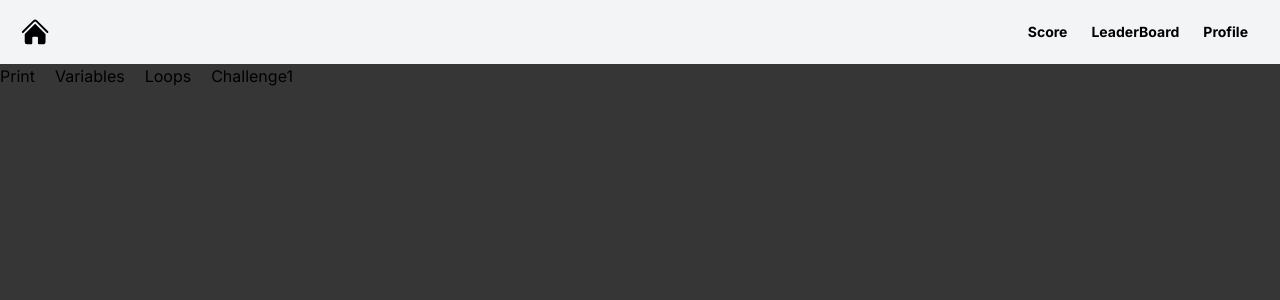
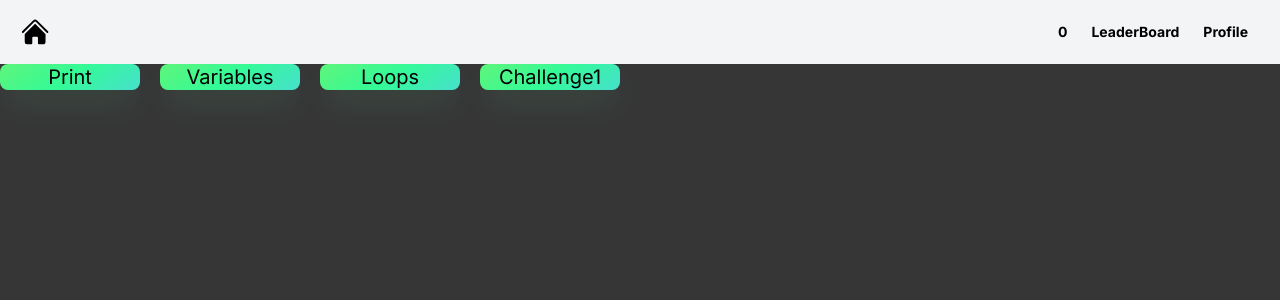
Before and after one commit to lynnhakim/WayneHacks2024, a Next.js app in the folder wayne-hacks/: page / in a window 1280 px wide. Shown: the top 300 px of the page. Built offline with nearby package versions, Linux system fonts and the light colour scheme.

Commit message:
score tracker

```diff
--- a/wayne-hacks/package.json
+++ b/wayne-hacks/package.json
@@ -15,6 +15,7 @@
     "@uiw/react-codemirror": "^4.21.21",
     "clerk": "^0.8.3",
     "codemirror": "^6.0.1",
+    "file-saver": "^2.0.5",
     "next": "^14.0.4",
     "react": "^18",
     "react-dom": "^18"
--- a/wayne-hacks/src/app/Challenge1/page.js
+++ b/wayne-hacks/src/app/Challenge1/page.js
@@ -1,11 +1,35 @@
+"use client";
+import {useState, useEffect} from "react"
+import CodeEditor from "../components/CodeEditor";
+import Navbar from "../components/Navbar";
 
-import CodeEditor from "../components/CodeEditor";
-export default function Challenge1() {
+export default function Challenge1({Score}) {
+
+      const [count, setCount] = useState(() => {
+        // getting stored value
+        const saved = localStorage.getItem("count");
+        const initialValue = JSON.parse(saved);
+        return initialValue || "";
+      });
+
+      useEffect(() => {
+        // storing input name
+        localStorage.setItem("count", JSON.stringify(count));
+      }, [count]);
+
+    const increment = () => {
+        setCount(count + 5);
+    }
+
   return (
     <div>
+        <div>
+          <Navbar Score={count} />
+        </div>
        <h2 className="font-bold text-lg text-white">Challenge 1</h2>
        <h3 className="text-white ">Create an ascending number staircase with 10 rows </h3>
       <CodeEditor />
+        <a href="/"><button className="button-q" onClick={() => increment()}>Submit</button></a>
     </div>
   );
 }
--- a/wayne-hacks/src/app/Loops/page.js
+++ b/wayne-hacks/src/app/Loops/page.js
@@ -1,11 +1,34 @@
+"use client";
+import {useState, useEffect} from "react"
+import CodeEditor from "../components/CodeEditor";
+import Navbar from "../components/Navbar";
+
 export default function Loops(){
+    const [count, setCount] = useState(() => {
+        // getting stored value
+        const saved = localStorage.getItem("count");
+        const initialValue = JSON.parse(saved);
+        return initialValue || "";
+      });
+
+      useEffect(() => {
+        // storing input name
+        localStorage.setItem("count", JSON.stringify(count));
+      }, [count]);
+
+    const increment = () => {
+        setCount(count + 3);
+    }
     return (
         <div>
-
+        <div>
+          <Navbar Score={count} />
+        </div>
 
         <h2 className="font-bold text-lg text-white">Question 3: Loops</h2>
         <h3 className="text-white ">Create a loop that prints numbers from 1 to 10</h3>
-
+        <CodeEditor />
+        <a href= "/"><button className="button-q" onClick={() => increment()}>Submit</button></a>
 
 
         </div>
--- a/wayne-hacks/src/app/Print/page.js
+++ b/wayne-hacks/src/app/Print/page.js
@@ -1,9 +1,34 @@
+"use client";
+import {useState, useEffect} from "react"
+import CodeEditor from "../components/CodeEditor";
+import Navbar from "../components/Navbar";
 
 export default function Print() {
+    const [count, setCount] = useState(() => {
+        // getting stored value
+        const saved = localStorage.getItem("count");
+        const initialValue = JSON.parse(saved);
+        return initialValue || "";
+      });
+
+      useEffect(() => {
+        // storing input name
+        localStorage.setItem("count", JSON.stringify(count));
+      }, [count]);
+
+    const increment = () => {
+        setCount(count + 3);
+    }
+
   return (
     <div>
+    <div>
+      <Navbar Score={count} />
+    </div>
       <h2 className="font-bold text-lg text-white">Question 1: Print</h2>
         <h3 className="text-white ">Print "Hello World"</h3>
+        <CodeEditor />
+        <a href= "/"><button className="button-q" onClick={() => increment()}>Submit</button></a>
     </div>
   );
 }
--- a/wayne-hacks/src/app/Variables/page.js
+++ b/wayne-hacks/src/app/Variables/page.js
@@ -1,11 +1,37 @@
+"use client";
+import {useState, useEffect} from "react"
+import CodeEditor from "../components/CodeEditor";
+import Navbar from "../components/Navbar";
+
 export default function Variables(){
+
+    const [count, setCount] = useState(() => {
+        // getting stored value
+        const saved = localStorage.getItem("count");
+        const initialValue = JSON.parse(saved);
+        return initialValue || "";
+      });
+
+      useEffect(() => {
+        // storing input name
+        localStorage.setItem("count", JSON.stringify(count));
+      }, [count]);
+
+    const increment = () => {
+        setCount(count + 3);
+    }
     return (
         <>
         <div>
 
+    <div>
+      <Navbar Score={count} />
+    </div>
+
         <h1 className="font-bold text-lg text-white">Question 2: Variables</h1>
         <h3 className="text-white"> Create 3 variables of the following types: int, bool, string </h3>
-
+        <CodeEditor />
+        <a href= "/"><button className="button-q" onClick={() => increment()}>Submit</button></a>
         </div>
 
 
--- a/wayne-hacks/src/app/components/Navbar.js
+++ b/wayne-hacks/src/app/components/Navbar.js
@@ -1,14 +1,14 @@
 import { HomeIcon } from "@heroicons/react/24/solid";
 import Profile from "../Profile/page";
 Profile
-export default function Navbar() {
+export default function Navbar({Score}) {
   return (
     <div className="flex bg-gray-100 h-16 items-center z-40">
       <HomeIcon className="h-8 w-8 ml-5" />
       <div className="flex text-sm items-center mr-5 justify-end w-full">
         <a href="/Score">
           <p className="mx-3 text-gray font-bold hover:underline cursor-pointer">
-            Score
+            {Score}
           </p>
         </a>
         <a href="/LeaderBoard">
--- a/wayne-hacks/src/app/globals.css
+++ b/wayne-hacks/src/app/globals.css
@@ -3,6 +3,45 @@ html {
   height: 100%;
   background-color: #363636;
 }
+
+.button-q{
+  align-items: center;
+  background-image: linear-gradient(144deg,#5ff57b, #34fa97, #46e0cc);
+  border: 0;
+  border-radius: 8px;
+  box-shadow: rgba(96, 193, 146, 0.2) 0 15px 30px -5px;
+  box-sizing: border-box;
+  color: #000000;
+  display: flex;
+  font-family: Inter, sans-serif;
+  font-size: 20px;
+  justify-content: center;
+  line-height: 1em;
+  max-width: 100%;
+  min-width: 140px;
+  padding: 3px;
+  text-decoration: none;
+  user-select: none;
+  -webkit-user-select: none;
+  touch-action: manipulation;
+  white-space: nowrap;
+  cursor: pointer;
+}
+.button-q:active, .button-q:hover{
+  outline: 0;
+}
+
+.button-q span {
+  background-color: rgb(5, 45, 44);
+  padding: 16px 24px;
+  border-radius: 6px;
+  width: 100%;
+  height: 100%;
+  transition: 300ms;
+}
+.button-q:hover span{
+  background:none;
+}
 @tailwind base;
 @tailwind components;
 @tailwind utilities;
--- a/wayne-hacks/src/app/page.js
+++ b/wayne-hacks/src/app/page.js
@@ -1,12 +1,22 @@
 "use client";
-import { useState } from "react";
+import { useState, useEffect } from "react";
 import Navbar from "./components/Navbar";
 
 export default function Home() {
+  const[count, setCount] = useState(0);
+
+    useEffect(() => {
+        // Retrieve count from local storage on component mount
+        const storedCount = localStorage.getItem('count');
+        if (storedCount) {
+          setCount(parseInt(storedCount));
+        }
+      }, []);
+
   return (
     <div>
       <div>
-        <Navbar />
+      <Navbar Score={count} />
       </div>
       <div className="flex textalign-center space-x-5">
       <a href="/Print">
@@ -30,11 +40,11 @@ export default function Home() {
   );
 }
 
-function Button({ Title, url }) {
+function Button({ Title }) {
   return (
-    <div className="">
+    <div className="button-q">
       <button class="">
-        <a href={url}>{Title}</a>
+        {Title}
       </button>
     </div>
   );
```
Also changed, not shown: 1 other file (tests, documents, lock files or other folders).
